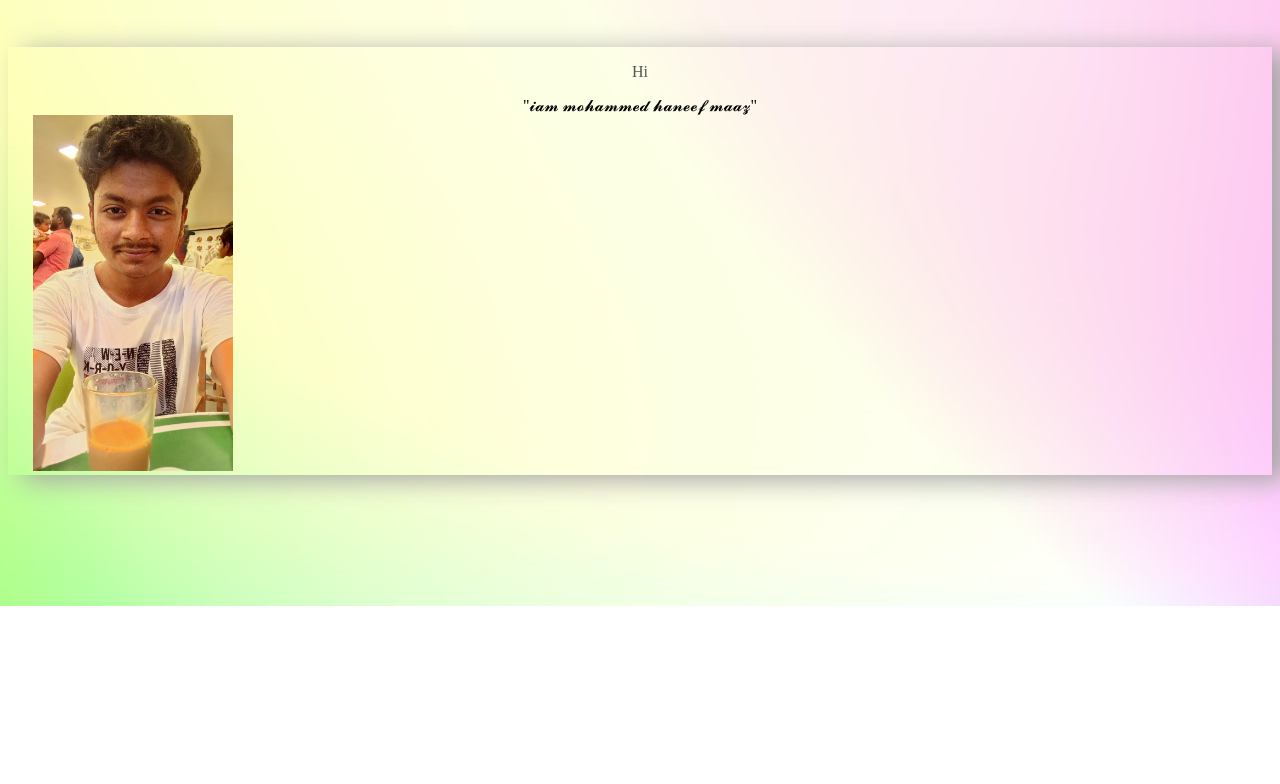
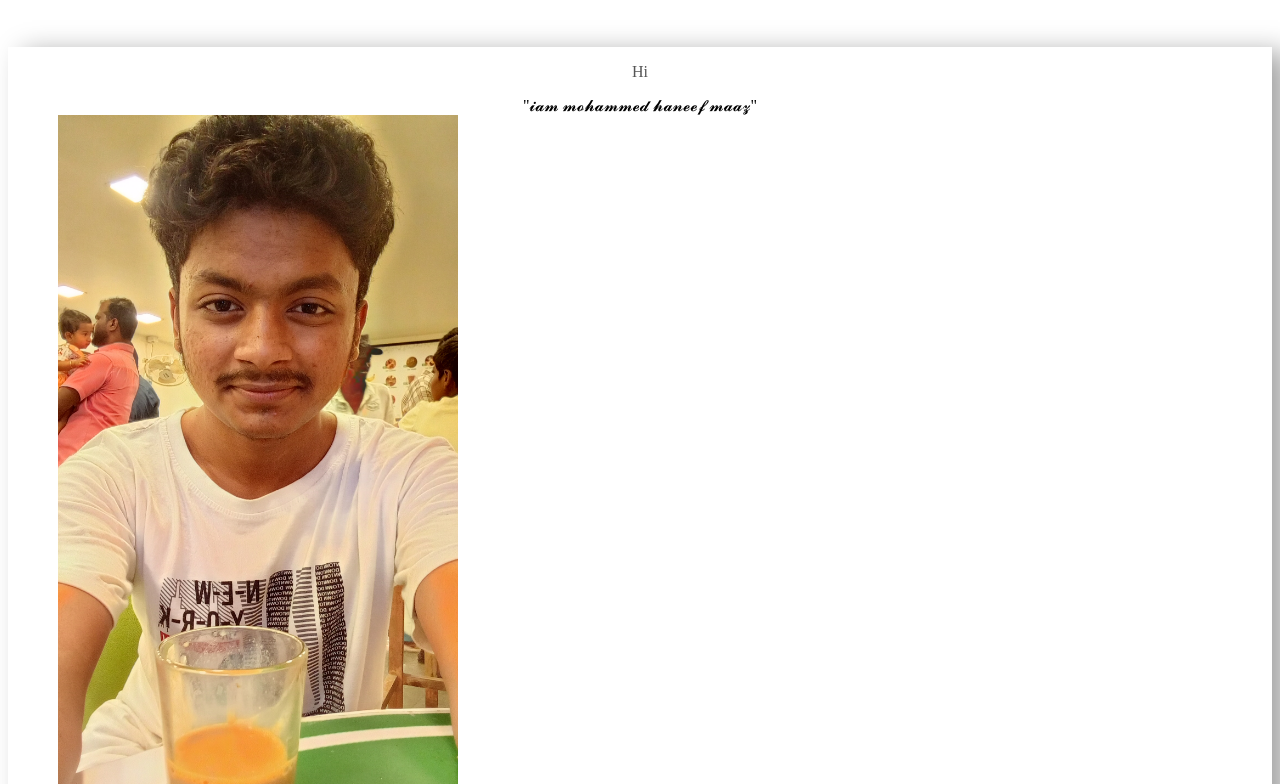
Before and after one commit to mohammedhaneefmaaz/farmers2consumers, a plain HTML site: page maaz.html in a window 1280 px wide. Shown: the part 194-978 px from the top of the page. Before the commit the page ends 800 px from the top, so only its background shows below. Drawn offline with Linux system fonts and the light colour scheme.

Commit message:
Update style2.css

```diff
--- a/style2.css
+++ b/style2.css
@@ -3,11 +3,12 @@
 * {
     box-sizing: border-box;
     text-decoration: none;
+    background-color: #fff;
 
   }
 
 body{
-    background: #fff;
+    background: rgb(255, 255, 255);
     background-image: url(img/background.jpg);
     height: auto;
     width: auto;
@@ -122,6 +123,7 @@ transition: background 0.5s;
         box-shadow: 15px 5px 26px rgb(165, 165, 165);
         overflow: hidden;
         object-fit: cover;
+        background-color: #fff;
 
 
     }
@@ -135,8 +137,9 @@ transition: background 0.5s;
 
     }
     .mzpic{
-        width: 250px;
-        max-width: 980px;
+        height: 1000px;
+        width: 500px;
+        max-width: 500px;
         image-resolution: 100px;
     }
 
```
